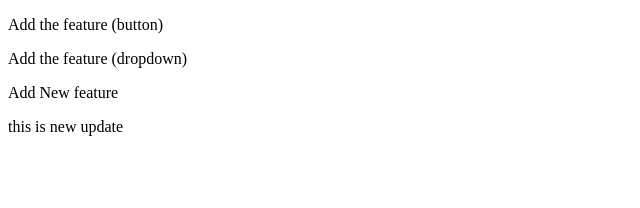
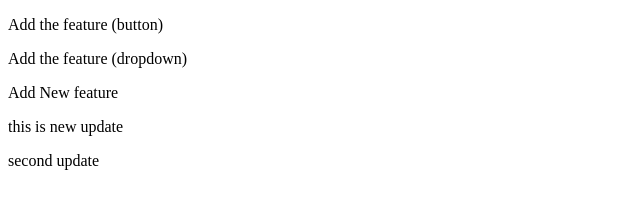
Before and after one commit to Yogesh-aher-45/project2, a plain HTML site: page index.html in a window 1280 px wide. Shown: the whole page, without its empty margins (0-640 px from the left). Drawn offline with Linux system fonts and the light colour scheme.

Commit message:
second update

```diff
--- a/index.html
+++ b/index.html
@@ -10,5 +10,6 @@
     <p>Add the feature (dropdown)</p>
     <p>Add New feature</p>
     <p>this is new update</p>
+    <p>second update</p>
 </body>
 </html>
```
